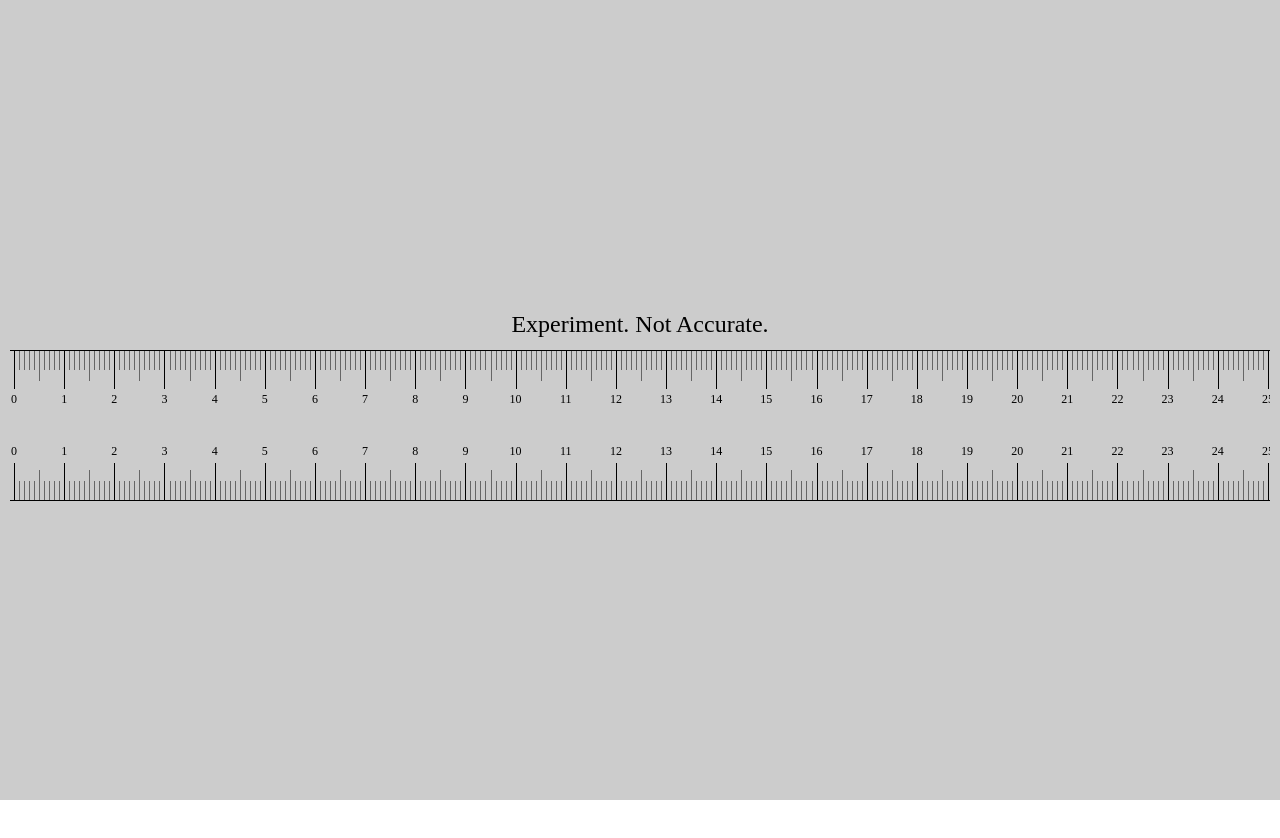
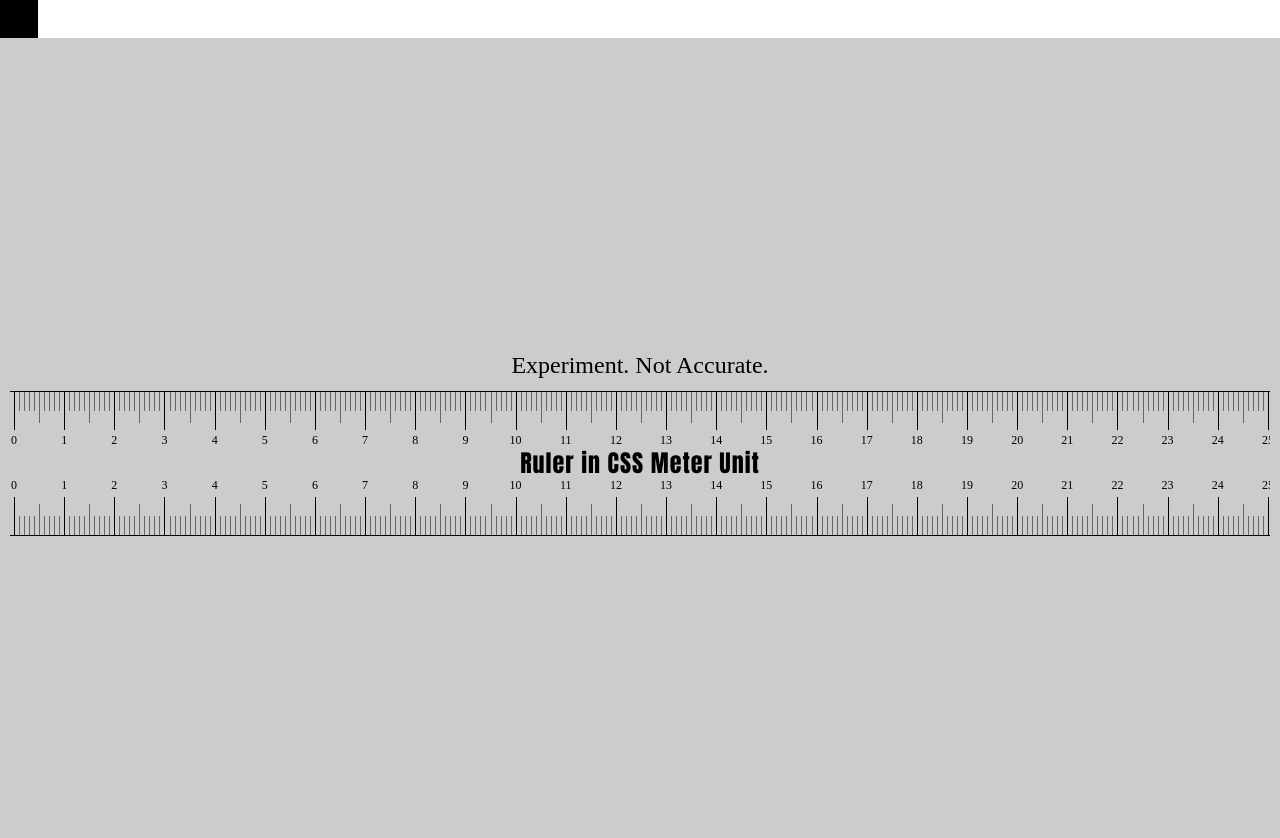
Before and after one commit to msndo/measure_using_css_unit, a plain HTML site: page index.html in a window 1280 px wide. Before the commit the page ends 800 px from the top, so only its background shows below. Drawn offline with Linux system fonts and the light colour scheme; some packages are replaced by stand-ins of ours.

Commit message:
表示更新

```diff
--- a/index.html
+++ b/index.html
@@ -15,13 +15,15 @@
 <style>
 .pageTitle { font-size: 24px; padding: 12px; }
 .viewContainer { width: 100vw; height: 100vh; background: #ccc; overflow: hidden; display: flex; flex-direction: column; align-items: center; justify-content: center; font-size: 12px; }
-.measureContainer { width: calc(100% - 20px); height: 4cm; border: 1px solid #000; border-width: 1px 0; overflow: hidden; display: flex; flex-direction: column; align-items: flex-start; justify-content: space-between; }
+.measureContainer { width: calc(100% - 20px); height: unset; border: 1px solid #000; border-width: 1px 0; overflow: hidden; display: flex; flex-direction: column; align-items: flex-start; justify-content: space-between; }
+
+.rulerHeading { padding: calc(.2cm + .5em); font-size: 24px; align-self: center; justify-self: center; font-family: "impact"; letter-spacing: 1px; }
+
 .rowOfGrid { counter-reset: centimeter -1; display: flex; width: auto; align-items: center; justify-content: left; height: 1cm; }
-
 .rowTop { align-items: flex-start; }
 .rowBottom { align-items: flex-end; }
 
-.mark {  position: relative; width: 1px; height: 50%; margin-left: calc(1mm + .25px); background: #666; }
+.mark { position: relative; width: 1px; height: 50%; margin-left: calc(1mm + .25px); background: #666; }
 .mark.markForUnitBy5 { height: 80%; }
 .mark.markForUnitBy10 { height: 100%; counter-increment: centimeter; background: #000; }
 .mark.markForUnitBy10::after { content: counter(centimeter); position: absolute; left: 0; bottom: -1.5em; transform: translateX(-50%); }
@@ -32,6 +34,8 @@
 </head>
 
 <body>
+<div style="width: 1cm; height: 1cm; background: #000;"></div>
+
 <div class="viewContainer">
 <h1 class="pageTitle">Experiment. Not Accurate. </h1>
 
@@ -400,6 +404,8 @@
 <div class="mark markForUnitBy10"></div>
 </div><!-- /rowOfGrid -->
 
+
+<h1 class="rulerHeading">Ruler in CSS Meter Unit</h1>
 
 <div class="rowOfGrid rowBottom">
 <div class="mark markForUnitBy10"></div>
```
